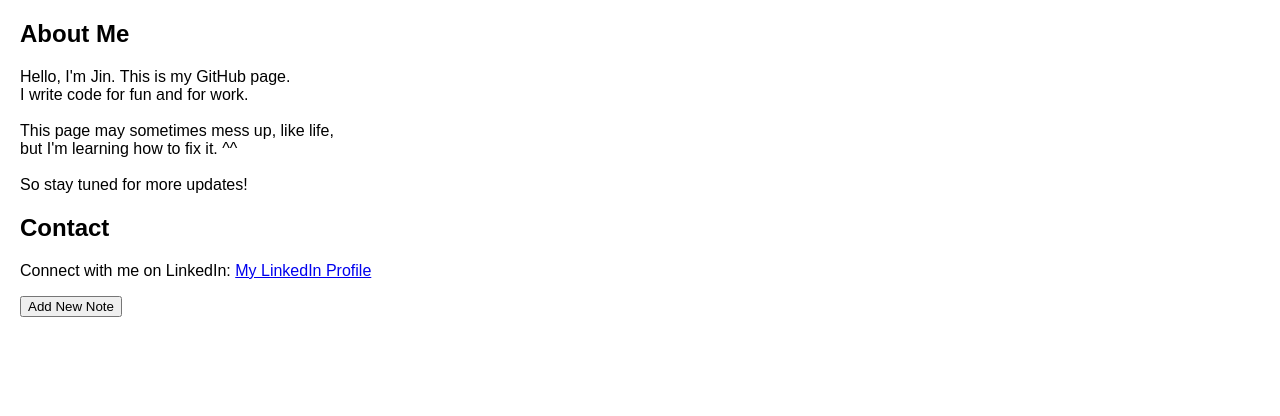
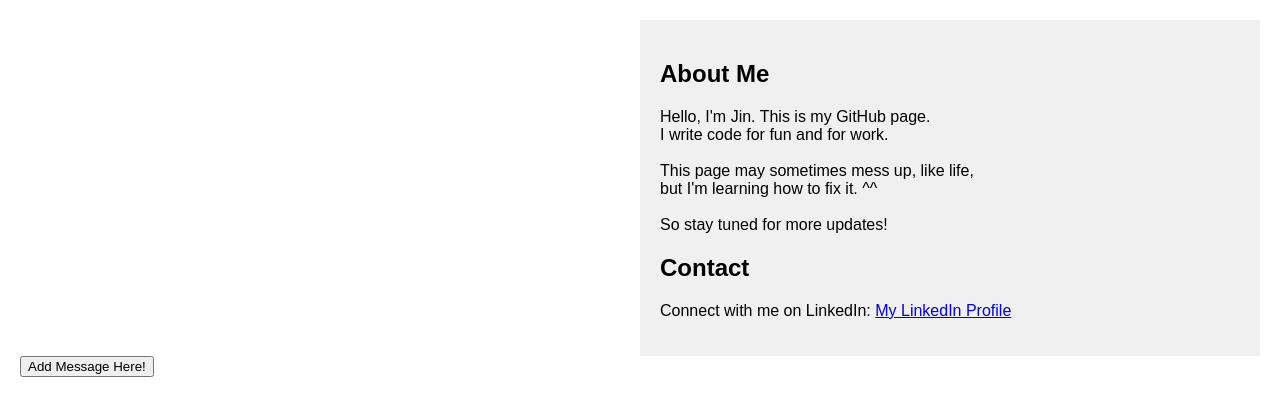
Before and after one commit to jin1206t/jin1206t.github.io, a Flask app: page / in a window 1280 px wide. Shown: the top 416 px of the page. Run offline with Flask 3, Linux system fonts and the light colour scheme.

Commit message:
flask app: updated page layout to 2 parts

```diff
--- a/my_flask_app/static/scripts.js
+++ b/my_flask_app/static/scripts.js
@@ -5,7 +5,7 @@ document.addEventListener('DOMContentLoaded', function () {
     addNoteButton.addEventListener('click', function () {
         const newNote = document.createElement('div');
         newNote.classList.add('note');
-        newNote.textContent = 'New Note';
+        newNote.textContent = 'Like it!'; //Default text
 
         // Add the note to the container
         notesContainer.appendChild(newNote);
@@ -35,8 +35,24 @@ document.addEventListener('DOMContentLoaded', function () {
             pos2 = pos4 - e.clientY;
             pos3 = e.clientX;
             pos4 = e.clientY;
-            element.style.top = (element.offsetTop - pos2) + "px";
-            element.style.left = (element.offsetLeft - pos1) + "px";
+
+            // Adjust position within the left-side container
+            const containerRect = notesContainer.getBoundingClientRect();
+            const elementRect = element.getBoundingClientRect();
+
+            const minX = 0;
+            const minY = 0;
+            const maxX = containerRect.width - elementRect.width;
+            const maxY = containerRect.height - elementRect.height;
+
+            let newX = element.offsetLeft - pos1;
+            let newY = element.offsetTop - pos2;
+
+            newX = Math.max(minX, Math.min(newX, maxX));
+            newY = Math.max(minY, Math.min(newY, maxY));
+
+            element.style.top = newY + "px";
+            element.style.left = newX + "px";
         }
 
         function closeDragElement() {
--- a/my_flask_app/static/styles.css
+++ b/my_flask_app/static/styles.css
@@ -1,6 +1,22 @@
 body {
     font-family: 'Arial', sans-serif;
     margin: 20px;
+}
+
+.container {
+    display: flex;
+}
+
+.left-side {
+    width: 50%;
+    padding: 20px;
+    position: relative; /* Needed for absolute positioning of notes */
+}
+
+.right-side {
+    width: 50%;
+    padding: 20px;
+    background-color:#f0f0f0;
 }
 
 .note {
@@ -9,6 +25,7 @@ body {
     padding: 10px;
     background-color: #fff;
     cursor: grab;
+    border-radius: 20px; /* Add rounded corners for bubble effect */
 }
 
 img {
--- a/my_flask_app/templates/index.html
+++ b/my_flask_app/templates/index.html
@@ -8,16 +8,22 @@
 </head>
 <body>
 
-    <!-- self-introduction -->
-    {% include "messages.html" %}
 
-    <!-- Dynamic Notes Section -->
-    <section class="notes" id="notes-container">
-        <!-- Notes will be dynamically added here -->
-    </section>
+    <div class="container">
 
-    <button id="add-note-btn">Add New Note</button>
+        <!-- Dynamic Notes Section -->
+        <div class="left-side" id="notes-container">
+            <!-- Notes will be dynamically added here -->
+        </div>
 
+        <!-- self-introduction -->
+        <div class="right-side">
+            {% include "messages.html" %}
+        </div>
+    </div>
+
+
+    <button id="add-note-btn">Add Message Here!</button>
     <script src="{{ url_for('static', filename='scripts.js') }}"></script>
 
 </body>
```
